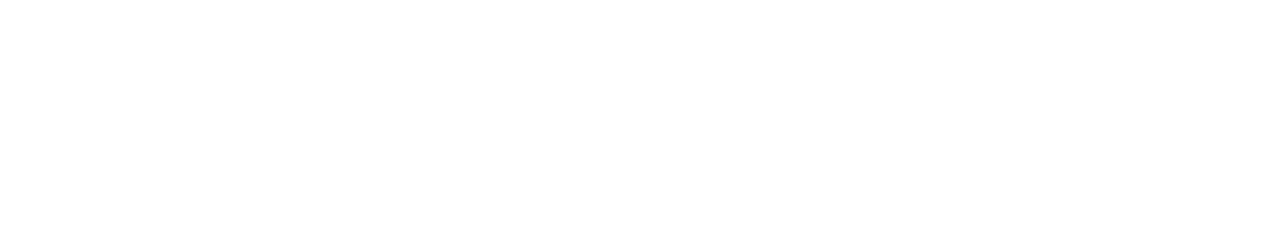
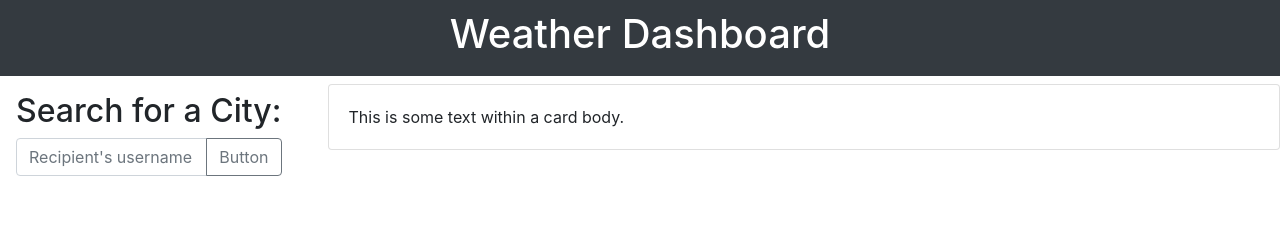
Before and after one commit to airazabal92/Weather-Dashboard, a plain HTML site: page index.html in a window 1280 px wide. Drawn offline with nearby package versions, Linux system fonts and the light colour scheme.

Commit message:
Added search form to top of page

```diff
--- a/Assets/style.css
+++ b/Assets/style.css
@@ -0,0 +1,10 @@
+#siteHeader {
+  text-align: center;
+  padding: 10px 0;
+  background-color: #343a40;
+  color: white;
+}
+
+h2 {
+  font-size: 0.75 rem;
+}
--- a/index.html
+++ b/index.html
@@ -16,6 +16,54 @@
 </head>
 
 <body>
+
+    <div class="container.fluid">
+
+        <!-- Header -->
+        <div class="row">
+            <div class="col-sm-12" id="siteHeader">
+                <h1>Weather Dashboard</h1>
+            </div>
+        </div>
+
+        <main>
+            <!-- Main content row -->
+            <div class="row">
+                <div class="col-sm-12 col-md-3">
+                    <!-- Search bar for city input -->
+                    <form>
+                        <div class="form-group p-3">
+                            <h2>Search for a City:</h2>
+                            <div class="input-group mb-3">
+                                <input type="text" class="form-control" placeholder="Recipient's username"
+                                    aria-label="Recipient's username" aria-describedby="basic-addon2">
+                                <div class="input-group-append">
+                                    <button class="btn btn-outline-secondary" type="button">Button</button>
+                                </div>
+                            </div>
+                        </div>
+                    </form>
+
+
+
+                </div>
+
+                <div class="col-sm-12 col-md-9 mt-2">
+                    <div class="card">
+                        <div class="card-body">
+                            This is some text within a card body.
+                        </div>
+                    </div>
+                </div>
+            </div>
+        </main>
+
+
+
+
+
+
+    </div>
 
     <!-- Optional JavaScript -->
     <!-- jQuery first, then Popper.js, then Bootstrap JS -->
```
